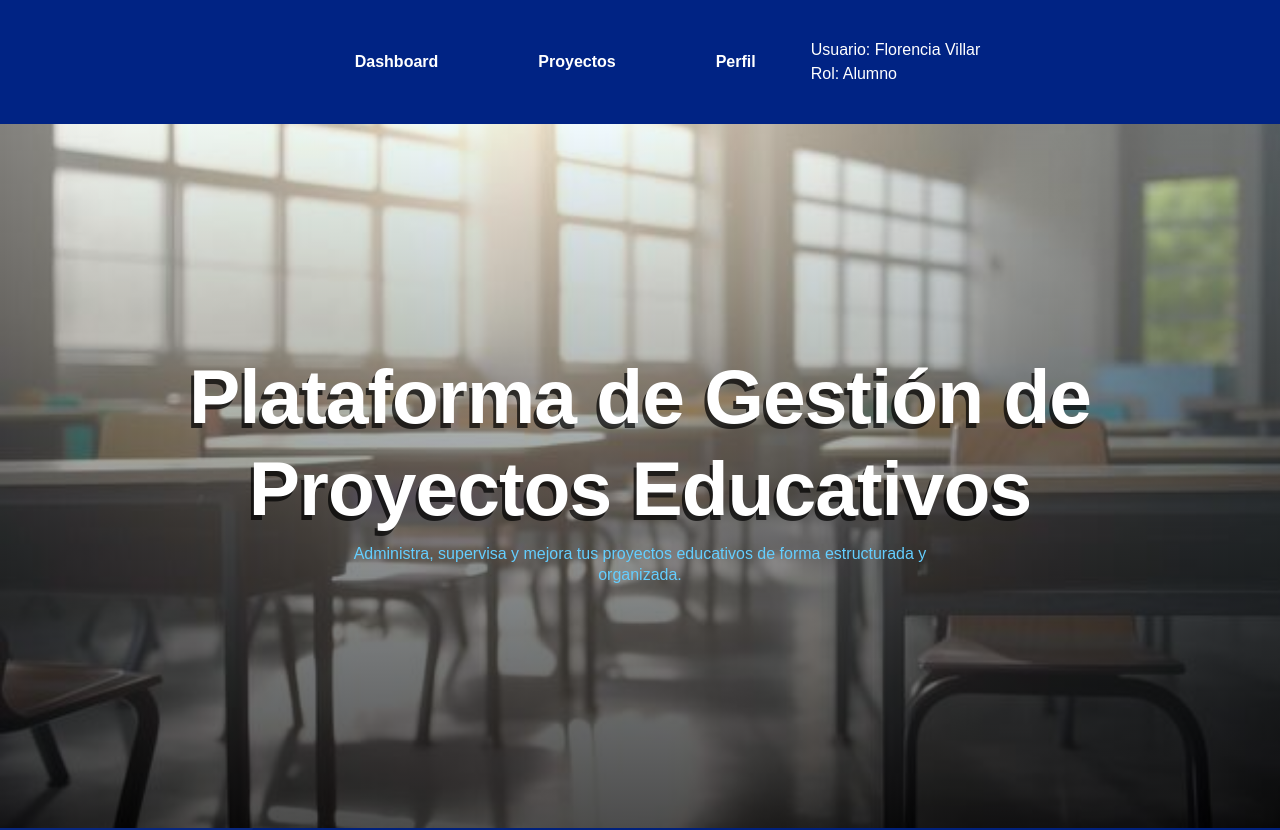
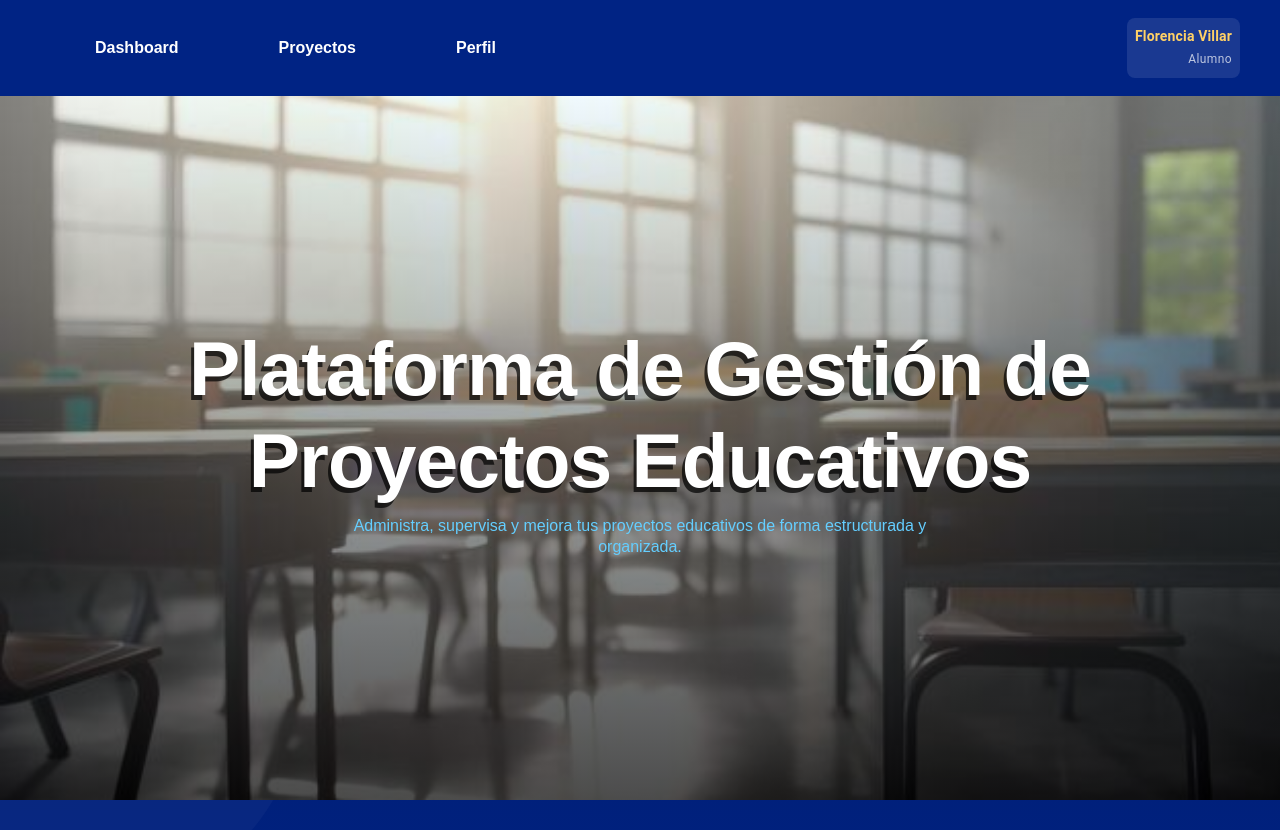
Before and after one commit to alexanderlobo20/pv_tp3_grupo9, a React (Vite) app: page / in a window 1280 px wide. Shown: the top 830 px of the page. Built offline with nearby package versions, Linux system fonts and the light colour scheme.

Commit message:
style: actualizar estilos de header

```diff
--- a/src/components/Header.jsx
+++ b/src/components/Header.jsx
@@ -1,19 +1,38 @@
 import { useContext } from 'react';
 import Nav from './Nav';
 import { UsuarioContext } from '../context/UsuarioContext';
+import { Box, Typography } from '@mui/material';
 
 function Header() {
   const { usuario } = useContext(UsuarioContext);
 
   return (
     <>
-      <header>
+      <header className='header'>
         <Nav />
-        <div>
-          Usuario: {usuario.nombre}
-          <br />
-          Rol: {usuario.rol}
-        </div>
+        <Box
+          sx={{
+            textAlign: 'right',
+            color: '#fff',
+            bgcolor: 'rgba(255,255,255,0.1)',
+            p: 1,
+            borderRadius: 2,
+          }}
+        >
+          <Typography
+            variant='body2'
+            sx={{ fontWeight: 'bold', color: '#ffd166' }}
+          >
+            {usuario.nombre}
+          </Typography>
+          <Typography
+            variant='caption'
+            display='block'
+            sx={{ color: 'rgba(255,255,255,0.7)' }}
+          >
+            {usuario.rol}
+          </Typography>
+        </Box>
       </header>
       {
         <div className='welcome'>
--- a/src/css/style.css
+++ b/src/css/style.css
@@ -746,7 +746,6 @@ footer {
   color: #00aeff;
 }
 
-
 .dashboard-contenido {
   display: flex;
   flex-wrap: wrap;
@@ -815,7 +814,7 @@ footer {
 
 /*Estilos Mensajes*/
 
-.Mensajes{
+.Mensajes {
   width: 450px;
   height: 300px;
   background: rgba(9, 4, 53, 0.671);
@@ -898,7 +897,7 @@ footer {
   box-shadow: 0px 10px 20px rgba(0, 0, 0, 0.4);
 }
 .Cronograma h2 {
-   display: flex;
+  display: flex;
   align-items: center;
   justify-content: center;
   gap: 10px;
@@ -1004,15 +1003,10 @@ footer {
   color: #ffffff;
 }
 body {
-  background: linear-gradient(
-    180deg,
-    #001355,
-    #002384,
-    #001355
-  );
+  background: linear-gradient(180deg, #001355, #002384, #001355);
 }
 body::before {
-  content: "";
+  content: '';
   position: fixed;
   width: 500px;
   height: 500px;
@@ -1024,7 +1018,7 @@ body::before {
 }
 
 body::after {
-  content: "";
+  content: '';
   position: fixed;
   width: 400px;
   height: 400px;
@@ -1112,3 +1106,10 @@ body::after {
 .registro-actividad:active {
   transform: scale(0.98);
 }
+
+.header {
+  display: flex;
+  justify-content: space-between;
+  align-items: center;
+  padding: 0 40px;
+}
```
